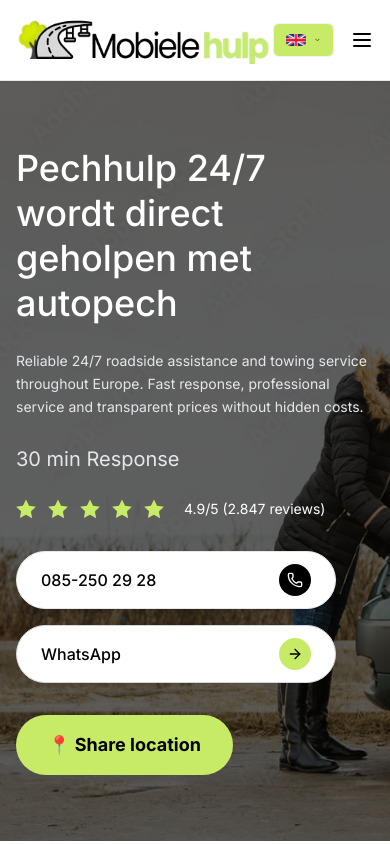
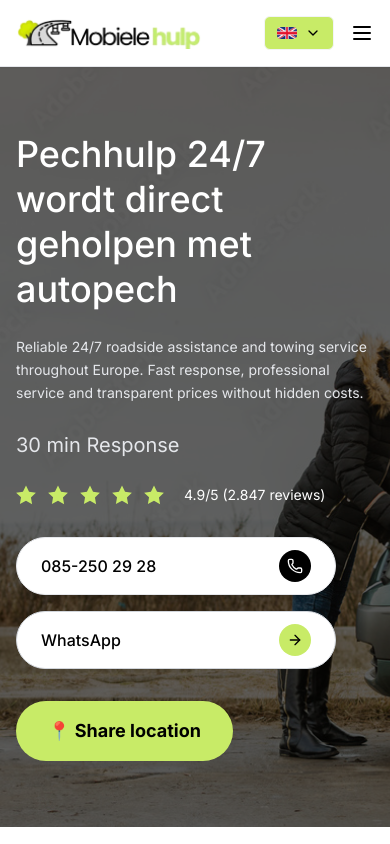
Before and after one commit to frenchbaguette69/mobielehulp, a Next.js app: page /en in a window 390 px wide. Shown: the top 844 px of the page. Built offline with nearby package versions, Linux system fonts and the light colour scheme.

Commit message:
Fix mobile logo

```diff
--- a/components/Header.tsx
+++ b/components/Header.tsx
@@ -17,15 +17,15 @@ export default function Header({ locale, dict }: { locale: string; dict: any })
     <header className="bg-white shadow-sm border-b border-gray-200 sticky top-0 z-50">
       <div className="container mx-auto px-4 sm:px-6 lg:px-8 py-4">
         <div className="flex justify-between items-center">
-          {/* Logo */}
-          <Link href="/">
-            <div className="flex items-center gap-3">
+          <Link href="/" className="flex-shrink-0">
+            <div className="flex items-center gap-2 sm:gap-3">
               <Image
                 src="/logo.png"
                 alt="Mobiele Hulp Logo"
                 width={150}
                 height={50}
-                className="h-12 w-auto"
+                className="h-8 sm:h-10 lg:h-12 w-auto"
+                priority
               />
             </div>
           </Link>
```
